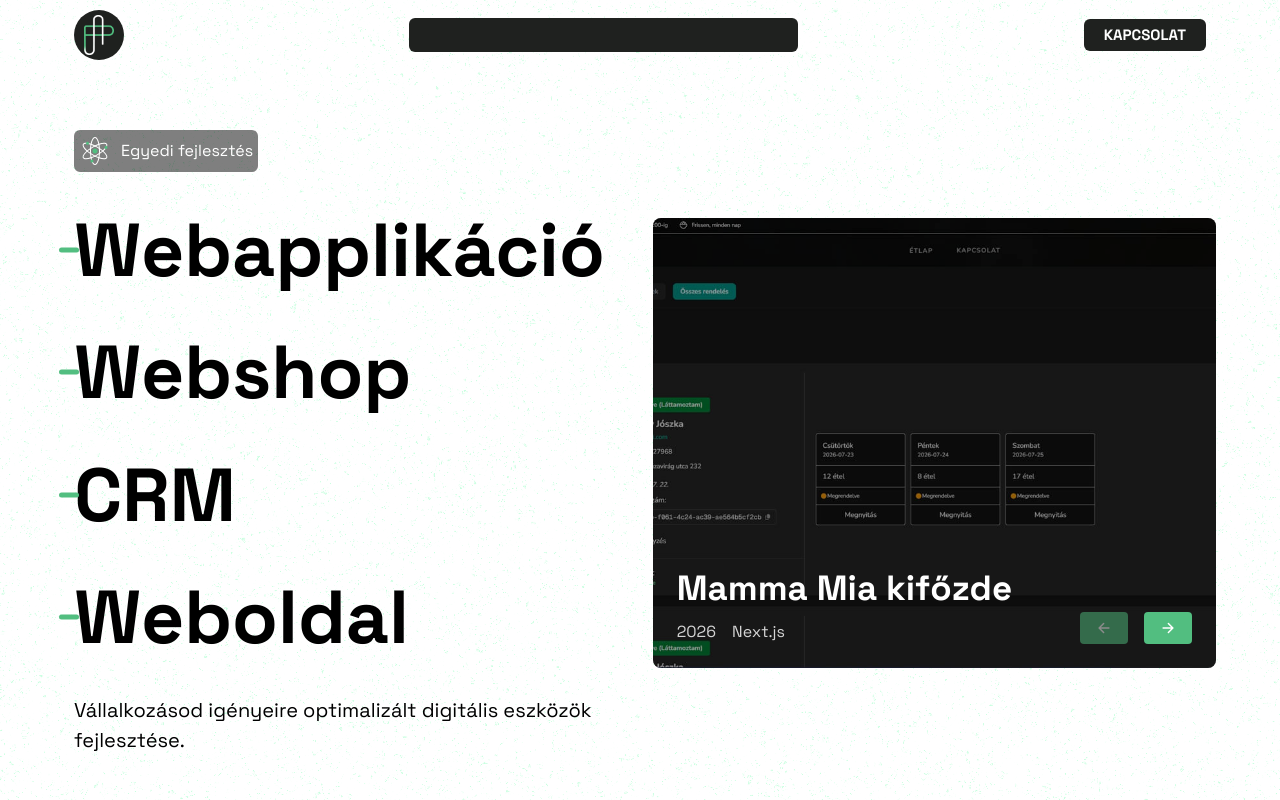
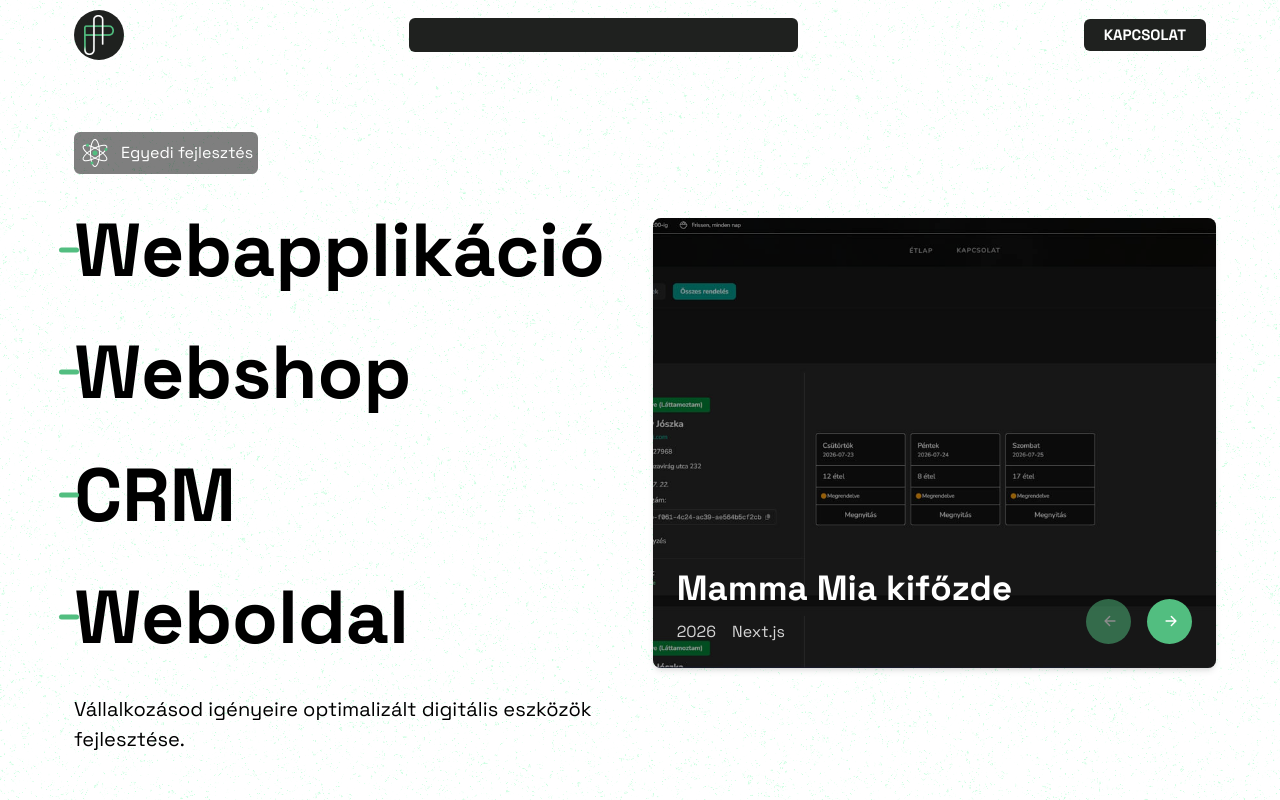
Before and after one commit to Quruzslo/PreferSite, a Next.js app: page / in a window 1280 px wide. Built offline with nearby package versions, Linux system fonts and the light colour scheme.

Commit message:
hero height igazítva

```diff
--- a/app/globals.css
+++ b/app/globals.css
@@ -69,11 +69,11 @@ h4 {
   height: 15px;
   border-radius: 50px;
   background-color: transparent;
-  transition: all ease 0.4s;
+  transition: all ease 0.6s;
 }
 
 .h1-elem:hover::before {
-  left: calc(100% - 60px);
+  left: calc(100% - 53px);
 }
 
 @media (max-width: 1280px) {
@@ -90,12 +90,12 @@ h4 {
 
 .h1-elem:hover .arrow-right {
   transform: translateY(-50%) rotate(-45deg);
-  transform-origin: right center;
+  transform-origin: right;
   background-color: var(--color-green);
 }
 
 .h1-elem:hover .arrow-left {
   transform: translateY(-50%) rotate(45deg);
-  transform-origin: right center;
+  transform-origin: right;
   background-color: var(--color-green);
 }
--- a/components/hero/Hero.tsx
+++ b/components/hero/Hero.tsx
@@ -36,7 +36,7 @@ export default function Hero() {
   };
 
   return (
-    <Section className="flex-col md:flex-row flex pt-[120px] pb-[35px] h-[100vh] min-h-[450px] items-center justify-center gap-[25px] md:max-h-[1200px]">
+    <Section className="flex-col md:flex-row flex pt-[120px] pb-[35px] md:min-h-[100vh] min-h-[450px] items-center justify-center gap-[25px] md:max-h-[1200px]">
       <div className="hero-bal w-full md:w-[50%] p-[10px] h-full flex-col flex justify-between gap-[20px]">
         <div className="flex flex-row gap-[10px] rounded-md bg-black/50 text-white w-fit p-[5px] items-center ">
           <AtomIcon />
--- a/components/hero/referencies/referencies.tsx
+++ b/components/hero/referencies/referencies.tsx
@@ -23,7 +23,7 @@ export default function Referencies() {
 
   return (
     <div className="w-full mx-auto flex flex-col items-center gap-6">
-      <div className="relative w-full h-[450px] overflow-hidden rounded-lg">
+      <div className="relative w-full h-[450px] overflow-hidden rounded-lg shadow-md">
         {refArray.map((ref) => {
           let slideClass = "opacity-0 pointer-events-none translate-x-full";
 
@@ -69,7 +69,7 @@ export default function Referencies() {
           <button
             onClick={handlePrev}
             disabled={activeSlide === 0}
-            className="px-4 py-2 bg-green rounded disabled:opacity-50 disabled:cursor-not-allowed text-white"
+            className="px-4 py-2 w-[45px] h-[45px] rounded-full bg-green rounded disabled:opacity-50 disabled:cursor-not-allowed text-white"
           >
             <IoArrowBack />
           </button>
@@ -77,7 +77,7 @@ export default function Referencies() {
           <button
             onClick={handleNext}
             disabled={activeSlide === refArray.length - 1}
-            className="px-4 py-2 bg-green rounded disabled:opacity-50 disabled:cursor-not-allowed text-white"
+            className="px-4 py-2 w-[45px] h-[45px] rounded-full bg-green rounded disabled:opacity-50 disabled:cursor-not-allowed text-white"
           >
             <IoArrowForwardOutline />
           </button>
```
